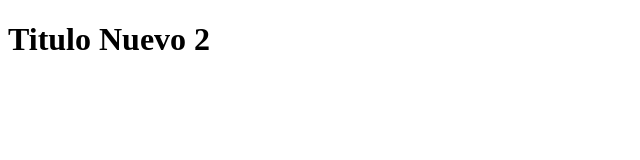
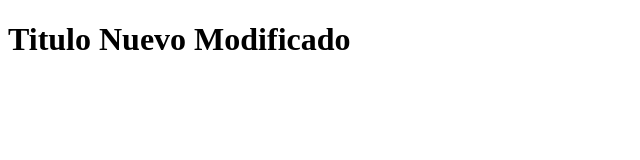
Before and after one commit to Josuecf/hello-worlf-git, a plain HTML site: page index.html in a window 1280 px wide. Shown: the whole page, without its empty margins (0-640 px from the left). Drawn offline with Linux system fonts and the light colour scheme.

Commit message:
Se modifico nuevamente

```diff
--- a/index.html
+++ b/index.html
@@ -7,6 +7,6 @@
     <title>Demo Git</title>
 </head>
 <body>
-    <h1>Titulo Nuevo 2</h1>
+    <h1>Titulo Nuevo Modificado</h1>
 </body>
 </html>
```
